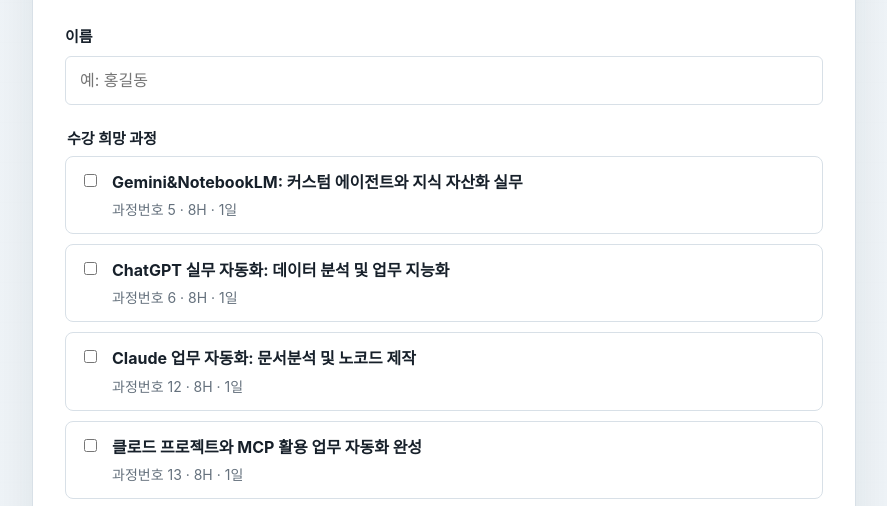
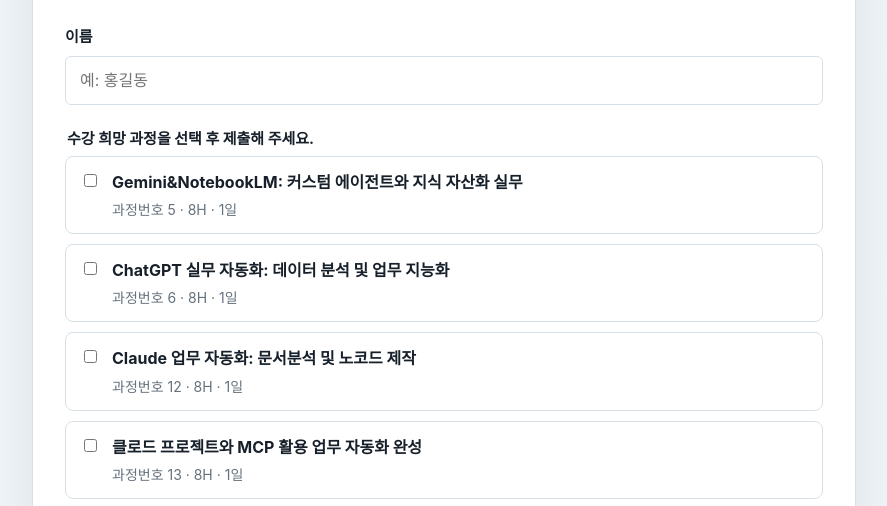
Before and after one commit to pms1-ui/codex, a website: page 260706/index.html in a window 1280 px wide. Shown: the part 218-724 px from the top of the page, without its empty margins (196-1083 px from the left). Drawn offline with Linux system fonts and the light colour scheme; no server answers.

Commit message:
Update course selection prompt

```diff
--- a/260706/index.html
+++ b/260706/index.html
@@ -24,7 +24,7 @@
           </label>
 
           <fieldset class="course-field">
-            <legend>수강 희망 과정</legend>
+            <legend>수강 희망 과정을 선택 후 제출해 주세요.</legend>
             <div id="course-list" class="course-list" aria-live="polite"></div>
           </fieldset>
 
```
